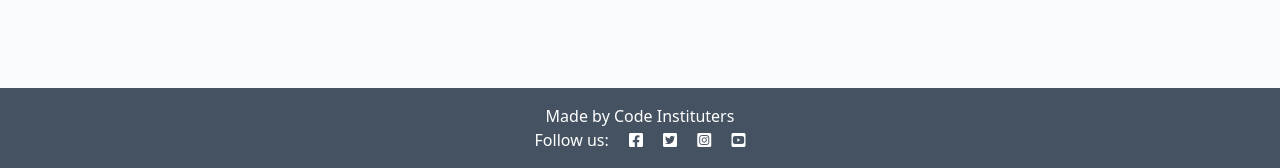
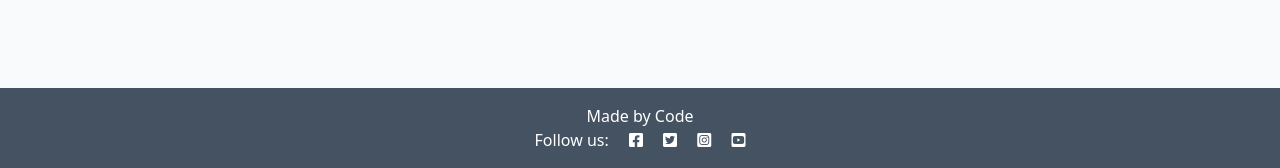
Before and after one commit to arnoldkoss/django-blog, a Django app: template templates/base.html in a window 1280 px wide. Shown: the part 632-800 px from the top of the page. Run offline with Django 4.2, Linux system fonts and the light colour scheme; the template is opened without the code that fills it, so the values that code supplies are empty.

Commit message:
use python inheritance to render template

```diff
--- a/blog/templates/blog/index.html
+++ b/blog/templates/blog/index.html
@@ -50,3 +50,7 @@
 
 <!-- index.html content ends here -->
 {% endblock %}
+
+{% block copyright %}
+Copyright 2023 arnold
+{% endblock copyright %}
--- a/templates/base.html
+++ b/templates/base.html
@@ -59,11 +59,12 @@
         <!-- Content Goes here -->
         {% endblock content %}
 
+
     </main>
 
     <!-- Footer -->
     <footer class="footer mt-auto py-3 dark-bg">
-        <p class="m-0 text-center text-white">Made by Code Instituters</p>
+        <p class="m-0 text-center text-white">{% block copyright %} Made by Code  {% endblock copyright %}</p>
         <p class="m-0 text-center text-white">Follow us: <i class="fab fa-facebook-square ms-3"></i>
             <i class="fab fa-twitter-square ms-3"></i>
             <i class="fab fa-instagram-square ms-3"></i>
```
